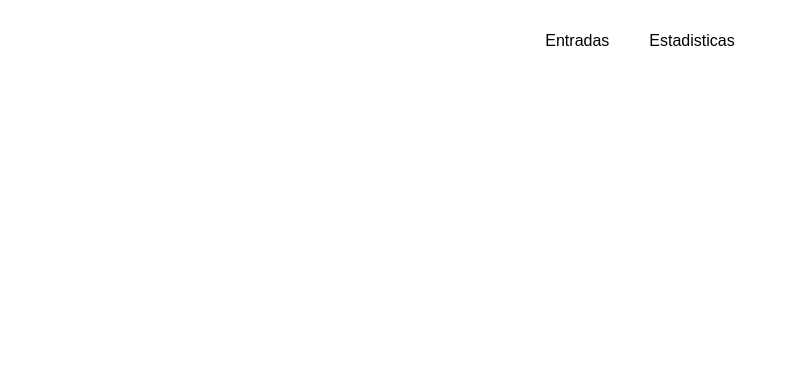
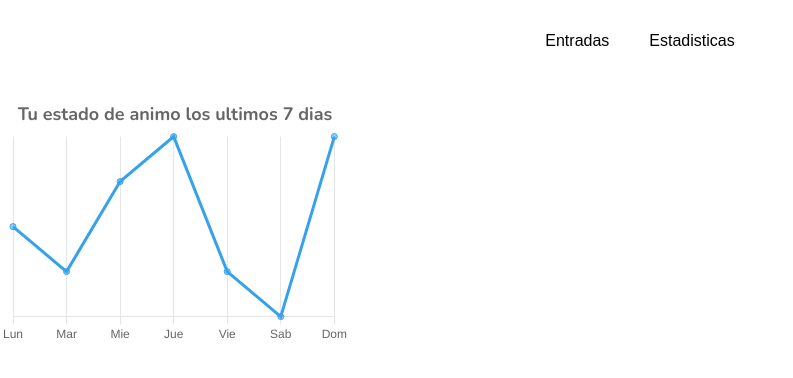
Before and after one commit to alejoevilches/balance, a React (Vite) app: page /stats in a window 1280 px wide. Shown: the top 378 px of the page, without its empty margins (0-793 px from the left). Built offline with nearby package versions, Linux system fonts and the light colour scheme.

Commit message:
add line chart

```diff
--- a/package.json
+++ b/package.json
@@ -10,13 +10,16 @@
     "preview": "vite preview"
   },
   "dependencies": {
+    "chart.js": "^4.4.2",
     "react": "^18.2.0",
+    "react-chartjs-2": "^5.2.0",
     "react-dom": "^18.2.0",
     "react-router-dom": "^6.22.3",
     "uuid": "^9.0.1",
     "zustand": "^4.5.2"
   },
   "devDependencies": {
+    "@types/chart.js": "^2.9.41",
     "@types/react": "^18.2.56",
     "@types/react-dom": "^18.2.19",
     "@typescript-eslint/eslint-plugin": "^7.0.2",
--- /dev/null
+++ b/src/components/LineChart.tsx
@@ -0,0 +1,49 @@
+import { Chart } from "react-chartjs-2"
+import 'chart.js/auto'
+
+export function LineChart(){
+  return (
+    <Chart
+        type="line"
+        width={350}
+        height={250}
+        datasetIdKey='id'
+        options={{
+          responsive:false,
+          maintainAspectRatio:false,
+          aspectRatio:2,
+          scales:{
+            x:{
+              type:"category",
+              labels:["Lun", "Mar", "Mie", "Jue", "Vie", "Sab", "Dom"]
+            },
+            y:{
+              display:false,
+            }
+          },
+          plugins:{
+            title:{
+              text:"Tu estado de animo los ultimos 7 dias",
+              display:true,
+              font:{
+                family:"Nunito",
+                size:18
+              }
+            },
+            legend:{
+              display:false
+            }
+        }
+        }}
+        data={{
+          labels: ['Jun', 'Jul', 'Aug', "Sep"],
+          datasets: [
+            {
+              label: '',
+              data: [3, 2, 4, 5, 2, 1, 5],
+            },
+          ],
+        }}
+      />
+  )
+}
--- /dev/null
+++ b/src/components/Stats.css
@@ -0,0 +1,5 @@
+@import url(/src/index.css);
+
+body{
+  background: var(--background-color)
+}
--- a/src/components/Stats.tsx
+++ b/src/components/Stats.tsx
@@ -1,7 +1,13 @@
 import { Navbar } from "./Navbar";
+import "../index.css"
+import { LineChart } from "./LineChart";
 
-export function Stats(){
+export function Stats() {
+
   return (
-    <Navbar />
-  )
+    <>
+      <Navbar />
+      <LineChart />
+    </>
+  );
 }
```
Also changed, not shown: 1 other file (tests, documents, lock files or other folders).
